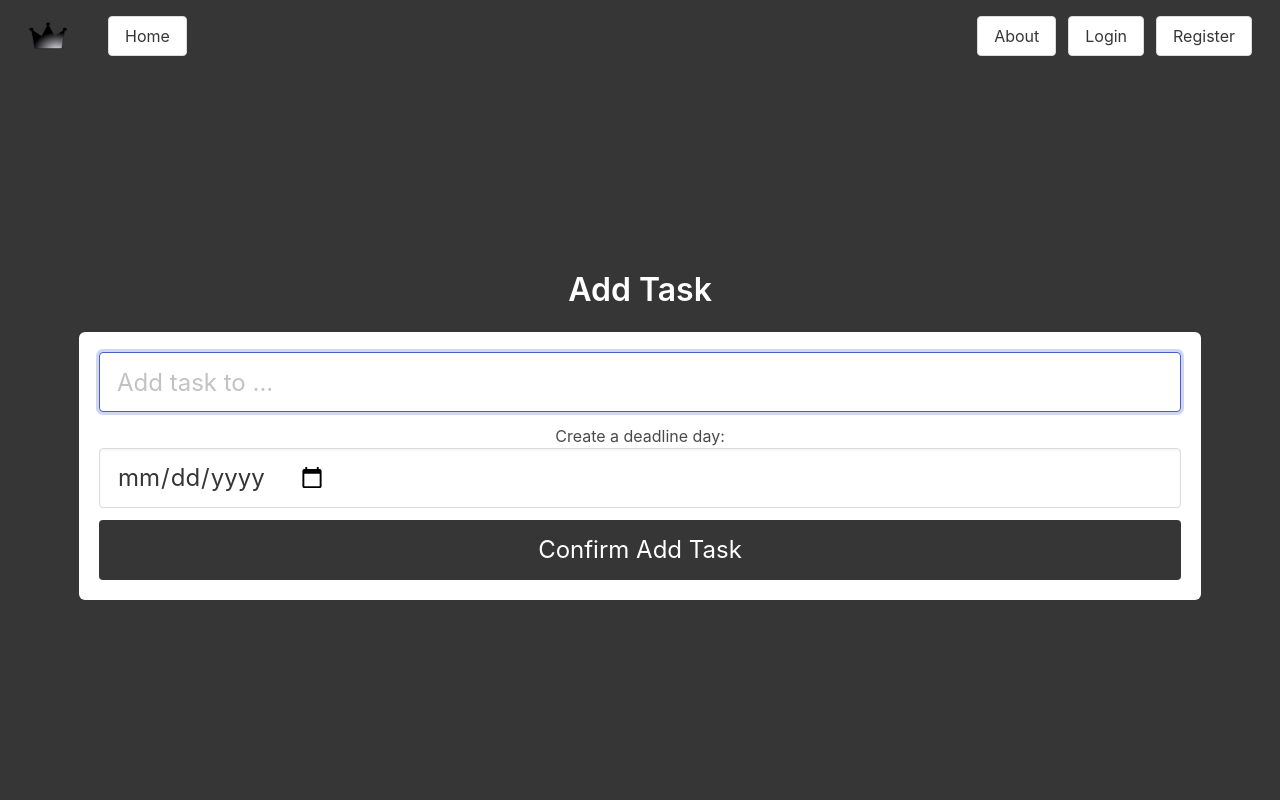
After one commit to IneffableLeafs/project-management-web-app, a Flask app: template templates/tasks.html in a window 1280 px wide. The commit adds this page. Run offline with Flask 2, Linux system fonts and the light colour scheme; the template is opened without the code that fills it, so the values that code supplies are empty; some libraries are stand-ins or nearby versions.

Commit message:
successful database implementation of tasks
tasks can now be added to your database for your project

```diff
--- a/application.py
+++ b/application.py
@@ -50,7 +50,6 @@ def index():
     refined_project_names = []
     for project in project_names:
         refined_project_names.append(project[0])
-    print(refined_project_names)
 
     # query database for tasks
     #db.execute("get the task names")
@@ -258,7 +257,8 @@ def project():
         # store project name
         project_name = request.form.get('name')
 
-        # use the name to get project details (tasks, deadlines):
+        # use the name to get project details (tasks, deadlines):\
+        # TODO
         conn = create_connection("global.db")
         db = conn.cursor()
         db.execute("")
@@ -272,3 +272,52 @@ def project():
     # User reached route via GET (as by clicking a link or via redirect)
     else:
         return render_template("projects.html")
+
+@app.route("/tasks", methods=["GET", "POST"])
+@login_required
+def tasks():
+
+    # User reached route via POST (clicked to add a task)
+    if request.method == "POST":
+
+        project_name = request.form.get('add_task')
+        print(project_name)
+
+        return render_template("tasks.html", project=project_name)
+
+    # User reached route via GET (by submitting the form detailing the task)
+    else:
+        return redirect("/")
+
+@app.route("/add-task", methods=["POST"])
+@login_required
+def add_task():
+
+    # get project name to help add to database
+    project_name = request.form.get('confirm_add_task')
+    print(project_name)
+
+    # get user id to help add to database
+    user_id = str(session['user_id'])
+
+    # store task details
+    task_name = request.form.get('task')
+    print(task_name)
+    deadline = request.form.get('deadline')
+    print(deadline)
+
+    # get the project id for the selected task
+    conn = create_connection("global.db")
+    db = conn.cursor()
+    db.execute("SELECT id FROM projects WHERE name=?", (project_name,))
+    project_id = db.fetchall()
+    print(project_id)
+    project_id = project_id[0][0]
+
+    # add the task to the database:
+    db.execute("INSERT INTO tasks ('task', 'deadline', 'project_id') VALUES (?, ?, ?)", (task_name, deadline, project_id))
+
+    conn.commit()
+    conn.close()
+
+    return redirect("/")
--- a/templates/index.html
+++ b/templates/index.html
@@ -50,6 +50,8 @@
 	          	<button id=homepage_buttons name=name value="{{ project }}" class="button is-block is-warning is-fullwidth">{{ project }}</button>
 	      	  </form>
 	      	  {% endfor %}
+	      	  {% else %}
+	      	  <p class="subtitle">You have no projects, create one using the button above.</p>
 	      	  {% endif %}
 	        </article>
 	      </div>
--- /dev/null
+++ b/templates/tasks.html
@@ -0,0 +1,27 @@
+{% extends "layout.html" %}
+
+{% block title %}
+    Tasks
+{% endblock %}
+
+{% block main %}
+    <div class="is-offset-4">
+    <h3 class="title">Add Task</h3>
+    <div class="box">
+        <form action="/add-task" method="POST">
+            <div class="field">
+                <div class="control">
+                    <input class="input is-large" name="task" placeholder="Add task to {{ project }}..." type="text" autofocus="">
+                </div>
+            </div>
+            Create a deadline day:
+            <div class="field">
+                <div class="control">
+                    <input class="input is-large" name="deadline" placeholder="Deadline" type="date">
+                </div>
+            </div>
+            <button name=confirm_add_task value="{{ project }}" class="button is-block is-dark is-large is-fullwidth">Confirm Add Task</button>
+        </form>
+    </div>
+    </div>
+{% endblock %}
```
Also changed, not shown: templates/add-task.html (added, +27 -0 lines), templates/projects.html (+6 -2 lines).
